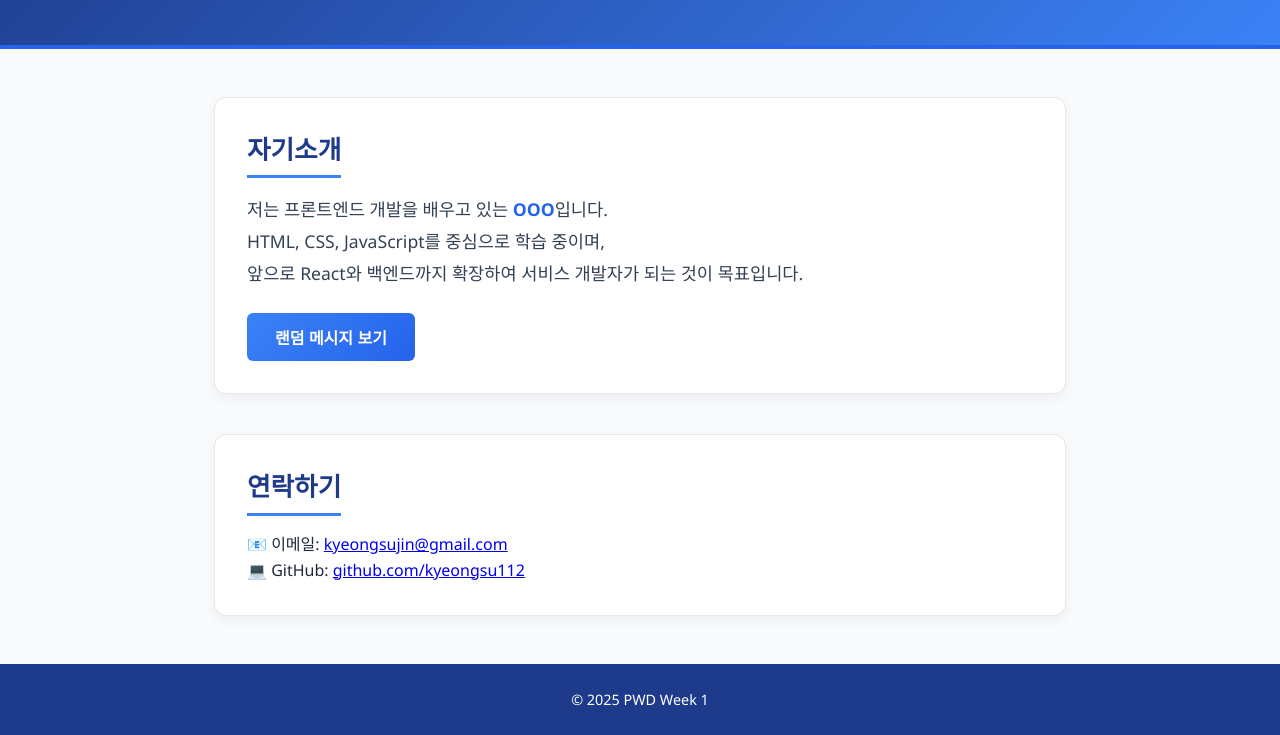
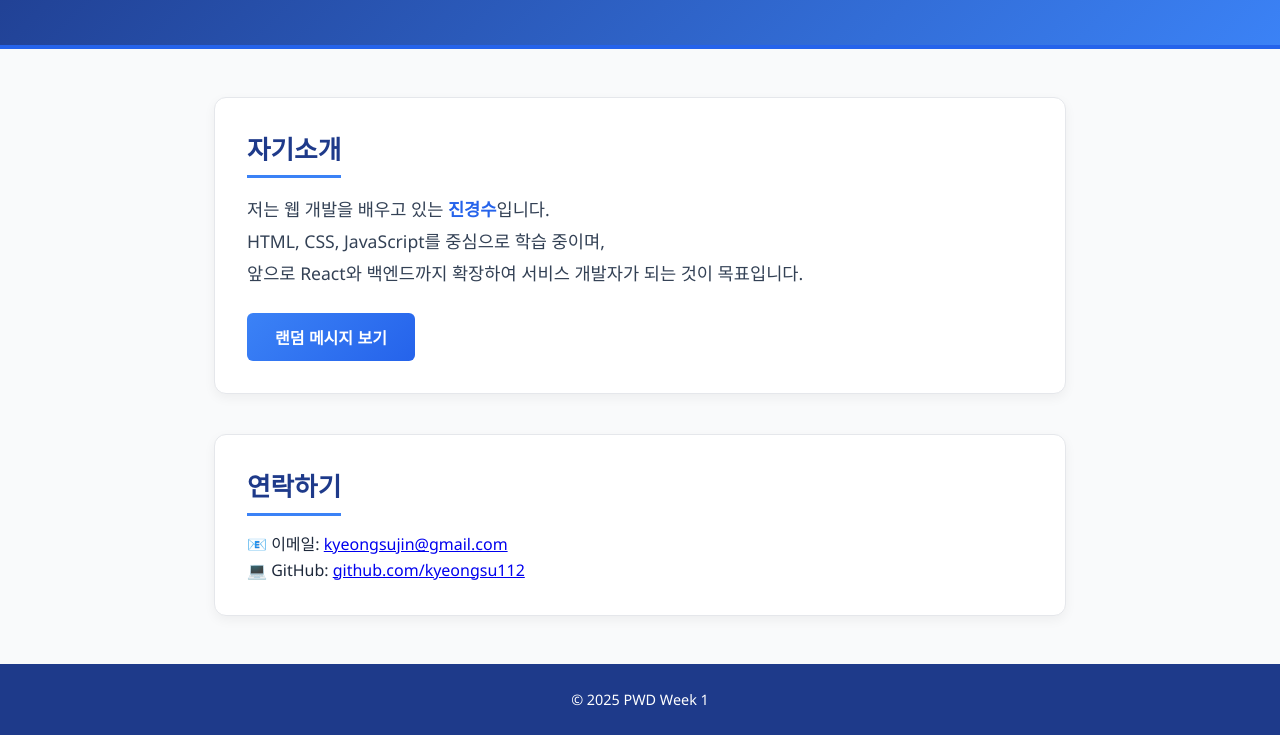
Before and after one commit to kyeongsu112/pwd-week1, a plain HTML site: page index.html in a window 1280 px wide. Shown: the part 154-889 px from the top of the page. Drawn offline with Linux system fonts and the light colour scheme.

Commit message:
문구 변경

```diff
--- a/index.html
+++ b/index.html
@@ -16,7 +16,7 @@
         <section>
             <h2>자기소개</h2>
             <p id="intro">
-                저는 프론트엔드 개발을 배우고 있는 <strong>OOO</strong>입니다.<br>
+                저는 웹 개발을 배우고 있는 <strong>진경수</strong>입니다.<br>
                 HTML, CSS, JavaScript를 중심으로 학습 중이며,<br>
                 앞으로 React와 백엔드까지 확장하여 서비스 개발자가 되는 것이 목표입니다.
             </p>
```
